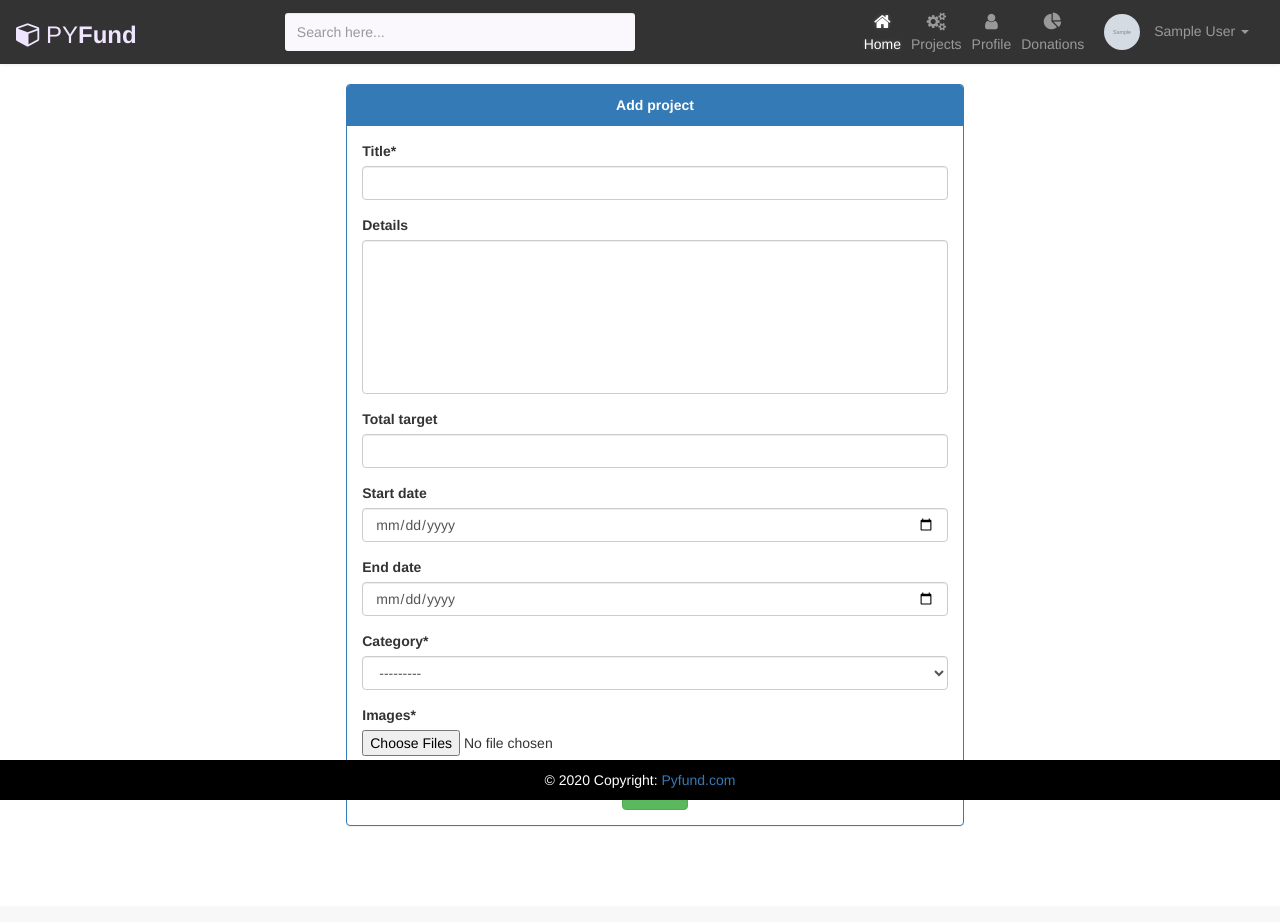
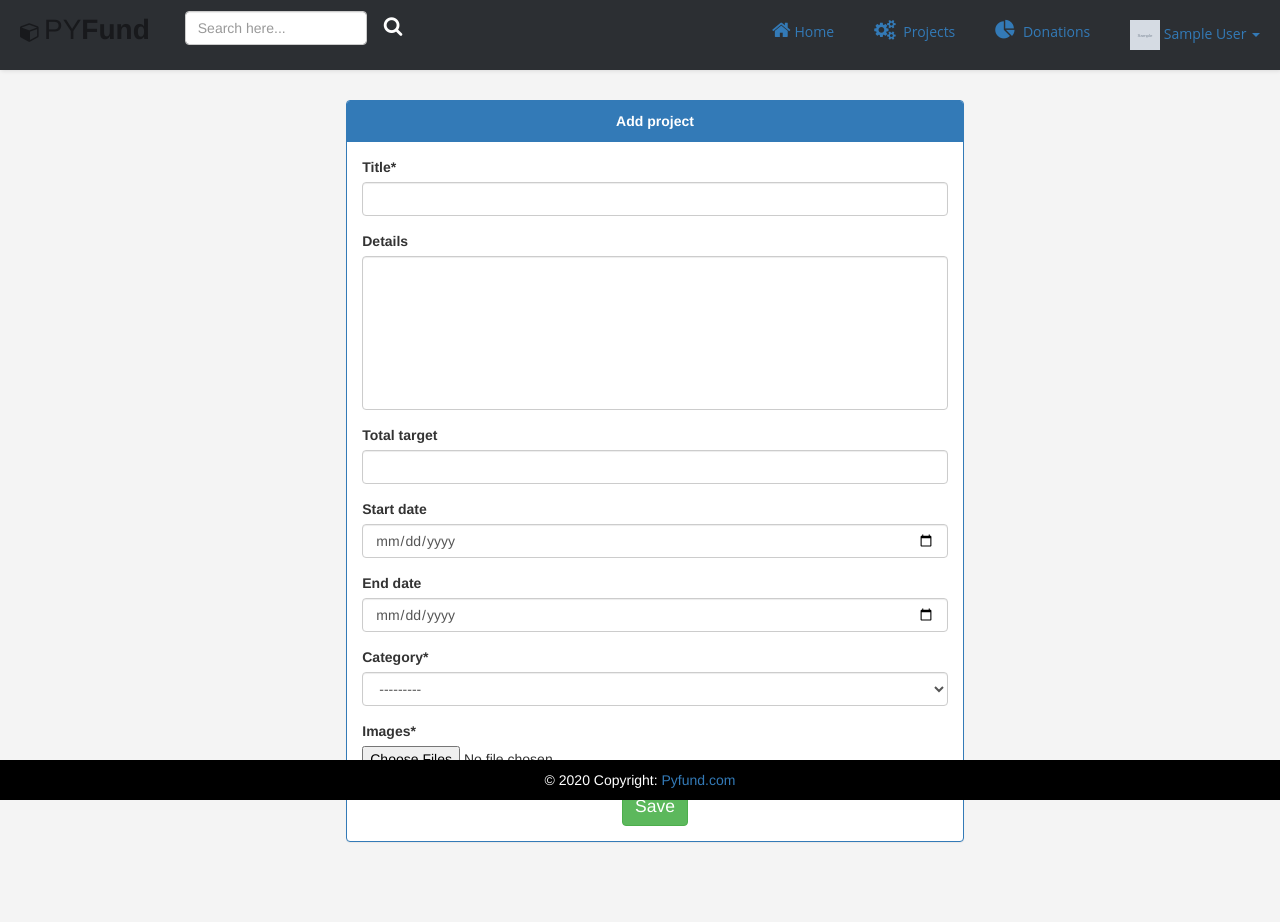
Before and after one commit to asaid-0/pyreads, a Django app: page /home/project/new in a window 1280 px wide. Before the commit the page ends 826 px from the top, so only its background shows below. Run offline with Django 3.2, Linux system fonts and the light colour scheme; a user stored in the database is signed in; tables that the repository leaves empty hold one stand-in row (values such as "Sample post"); grey boxes marked "Sample" are stand-in pictures; some libraries are stand-ins or nearby versions.

Commit message:
new navbar

```diff
--- /dev/null
+++ b/static/home/navbar.css
@@ -0,0 +1,258 @@
+body {
+    margin: 0;
+    font-family: Helvetica, sans-serif;
+    background-color: #f4f4f4;
+  }
+
+  /* a {
+    color: #000;
+  } */
+
+  /* header */
+
+  .header {
+    background-color: #2c2f33;
+    box-shadow: 1px 1px 4px 0 rgba(0,0,0,.1);
+    position: fixed;
+    width: 100%;
+    z-index: 3;
+    /* overflow: visible; */
+    /* height: 10px; */
+    /* margin-bottom: 100px; */
+  }
+
+  .header ul {
+    margin: 0;
+    padding: 0;
+    list-style: none;
+    overflow: hidden;
+    /* background-color: #fff; */
+  }
+
+  .header li a {
+    display: block;
+    padding: 20px 20px;
+    /* border-right: 1px solid black; */
+    text-decoration: none;
+    font-family: 'Open Sans', sans-serif;
+    /* text-transform: uppercase; */
+  }
+
+  .header li a:hover,
+  .header .menu-btn:hover {
+    background-color: #f4f4f4;
+  }
+
+
+  .header .logo {
+    display: block;
+    float: left;
+    font-size: 2em;
+    padding: 10px 20px;
+    text-decoration: none;
+  }
+
+  /* menu */
+
+  .header .menu {
+    clear: both;
+    max-height: 0;
+    transition: max-height .2s ease-out;
+  }
+
+  /* menu icon */
+
+  .header .menu-icon {
+    cursor: pointer;
+    display: inline-block;
+    float: right;
+    padding: 28px 20px;
+    position: relative;
+    user-select: none;
+  }
+
+  .header .menu-icon .navicon {
+    background: #333;
+    display: block;
+    height: 2px;
+    position: relative;
+    transition: background .2s ease-out;
+    width: 18px;
+  }
+
+  .header .menu-icon .navicon:before,
+  .header .menu-icon .navicon:after {
+    background: #333;
+    content: '';
+    display: block;
+    height: 100%;
+    position: absolute;
+    transition: all .2s ease-out;
+    width: 100%;
+  }
+
+  .header .menu-icon .navicon:before {
+    top: 5px;
+  }
+
+  .header .menu-icon .navicon:after {
+    top: -5px;
+  }
+
+  /* menu btn */
+
+  .header .menu-btn {
+    display: none;
+  }
+
+  .header .menu-btn:checked ~ .menu {
+    max-height: 240px;
+  }
+
+  .header .menu-btn:checked ~ .menu-icon .navicon {
+    background: transparent;
+  }
+
+  .header .menu-btn:checked ~ .menu-icon .navicon:before {
+    transform: rotate(-45deg);
+  }
+
+  .header .menu-btn:checked ~ .menu-icon .navicon:after {
+    transform: rotate(45deg);
+  }
+
+  .header .menu-btn:checked ~ .menu-icon:not(.steps) .navicon:before,
+  .header .menu-btn:checked ~ .menu-icon:not(.steps) .navicon:after {
+    top: 0;
+  }
+
+  /* 48em = 768px */
+
+  @media (min-width: 48em) {
+    .header li {
+      float: left;
+    }
+    .header li a {
+      /* padding: 20px 30px; */
+      padding: 20px 20px;
+    }
+    .header .menu {
+      clear: none;
+      float: right;
+      max-height: none;
+    }
+    .header .menu-icon {
+      display: none;
+    }
+  }
+
+
+
+
+
+/* custom styles */
+.prof-img{
+    display: inline;
+    width: 30px;
+    height: 30px;
+}
+.navbar-form button{
+    /* display: inline; */
+    background-color: inherit;
+}
+/* .navbar-form{
+    margin-left: 50px;
+    margin-top: 15px;
+} */
+.header i{
+    font-size: 20px;
+    margin-right: 4px;
+}
+.search-icon{
+    color: white;
+    font-size: 40px;
+}
+/* end */
+
+
+
+/* drop down  */
+
+.dropdown {
+    display: inline-block;
+    position: relative;
+  }
+
+  .dd-button {
+    display: inline-block;
+    border: 1px solid gray;
+    border-radius: 4px;
+    padding: 10px 30px 10px 20px;
+    background-color: #ffffff;
+    cursor: pointer;
+    white-space: nowrap;
+  }
+
+  .dd-button:after {
+    content: '';
+    position: absolute;
+    top: 50%;
+    right: 15px;
+    transform: translateY(-50%);
+    width: 0;
+    height: 0;
+    border-left: 5px solid transparent;
+    border-right: 5px solid transparent;
+    border-top: 5px solid black;
+  }
+
+  .dd-button:hover {
+    background-color: #eeeeee;
+  }
+
+
+  .dd-input {
+    display: none;
+  }
+
+  .dd-menu {
+    position: absolute;
+    top: 100%;
+    border: 1px solid #ccc;
+    border-radius: 4px;
+    padding: 0;
+    margin: 2px 0 0 0;
+    box-shadow: 0 0 6px 0 rgba(0,0,0,0.1);
+    background-color: #ffffff;
+    list-style-type: none;
+    z-index: 1000;
+  }
+
+  .dd-input + .dd-menu {
+    display: none;
+  }
+
+  .dd-input:checked + .dd-menu {
+    display: block;
+  }
+
+  .dd-menu li {
+    padding: 10px 20px;
+    cursor: pointer;
+    white-space: nowrap;
+  }
+
+  .dd-menu li:hover {
+    background-color: #f6f6f6;
+  }
+
+  .dd-menu li a {
+    display: block;
+    margin: -10px -20px;
+    padding: 10px 20px;
+  }
+
+  .dd-menu li.divider{
+    padding: 0;
+    border-bottom: 1px solid #cccccc;
+  }
--- a/templates/base.html
+++ b/templates/base.html
@@ -22,43 +22,31 @@
   <link rel="stylesheet" href="{% static "projects/styles.css" %}">
   <link rel="stylesheet" href="{% static "home/card.css" %}">
   <link rel="stylesheet" href="{% static "home/styles.css" %}">
+  <link rel="stylesheet" href="{% static "home/navbar.css" %}">
+
   <title>{% block title %} library {% endblock %}</title>
   {% block style %}{% endblock %}
   {% block profile_style %}{% endblock %}
 </head>
 
 <body>
-  <nav class="navbar navbar-inverse navbar-expand-xl navbar-dark">
-    <div class="navbar-header d-flex col">
-      <a class="navbar-brand" href="{% url 'home' %}"><i class="fa fa-cube"></i>PY<b>Fund</b></a>
-      <button type="button" data-target="#navbarCollapse" data-toggle="collapse"
-        class="navbar-toggle navbar-toggler ml-auto">
-        <span class="navbar-toggler-icon"></span>
-        <span class="icon-bar"></span>
-        <span class="icon-bar"></span>
-        <span class="icon-bar"></span>
-      </button>
-    </div>
-    {% if user.is_authenticated %}
-    <!-- Collection of nav links, forms, and other content for toggling -->
-    <div id="navbarCollapse" class="collapse navbar-collapse justify-content-start">
+
+
+
+  <header class="header">
+    <a href="{% url 'home' %}" class="logo"><i class="fa fa-cube"></i>PY<b>Fund</b></a>
     <form id="searchForm" class="navbar-form form-inline" action="{% url 'search' %}" method="GET">
-        <div class="input-group search-box">
       <input type="text" id="search" name="q" class="form-control" placeholder="Search here...">
-          <button class="input-group-addon" id="searchBox" type="submit"><i class="material-icons">&#xE8B6;</i></button>
-        </div>
+      <button class="btn" id="searchBox" type="submit"><i class="fa fa-search search-icon"></i></button>
     </form>
-      <ul class="nav navbar-nav navbar-right ml-auto">
-        <li class="nav-item active"><a href="{% url 'home' %}" class="nav-link"><i
-              class="fa fa-home"></i><span>Home</span></a></li>
-        <li class="nav-item"><a href="{% url 'user_projects'  %}" class="nav-link"><i
-              class="fa fa-gears"></i><span>Projects</span></a></li>
-        <li class="nav-item"><a href="{% url 'profile' %}" class="nav-link"><i
-              class="fa fa-user"></i><span>Profile</span></a></li>
-        <li class="nav-item"><a href="{% url 'user_donations' %}" class="nav-link"><i
-              class="fa fa-pie-chart"></i><span>Donations</span></a></li>
-        <li class="nav-item dropdown">
-          <a href="#" data-toggle="dropdown" class="nav-link  user-action"><img
+    <input class="menu-btn" type="checkbox" id="menu-btn" />
+    <label class="menu-icon" for="menu-btn"><span class="navicon"></span></label>
+    <ul class="menu">
+      <li><a href="{% url 'home' %}"><i class="fa fa-home"> </i>Home</a></li>
+      <li><a href="{% url 'user_projects'  %}"><i class="fa fa-gears"></i> Projects</a></li>
+      <li><a href="{% url 'user_donations' %}"><i class="fa fa-pie-chart"></i> Donations</a></li>
+      <li>
+        <a href="#" data-toggle="dropdown" class="nav-link user-action prof-text"><img class="prof-img"
             src="../..{{ user.profile_picture.url }}" class="avatar" alt="Avatar"> {{user.first_name}}
           {{ user.last_name }} <b class="caret"></b></a>
         <ul class="dropdown-menu">
@@ -69,20 +57,17 @@
         </ul>
       </li>
     </ul>
+  </header>
+
+
+
+
+
+
+<div class="container-fluid">
+  <div class="container" style="padding-top: 10rem;">
+    {% block content %}{% endblock %}
   </div>
-    {% else %}
-    <a class="btn btn-outline-primary" href="{% url 'login' %}" role="button">
-      Login
-    </a>
-    <div style="padding-left: 10px;">
-      <a class="btn btn-outline-success" href="{% url 'register' %}" role="button">
-        Sign Up
-      </a>
-      {% endif %}
-  </nav>
-
-  <div class="container">
-    {% block content %}{% endblock %}
 </div>
 
   <div class="container my-5">
@@ -104,11 +89,14 @@
     crossorigin="anonymous"></script>
   <script src="https://cdnjs.cloudflare.com/ajax/libs/jquery/3.3.1/jquery.min.js"></script>
 
+
+
+
   <script>
     //script for searching
-    $("#searchForm").on('submit', function(e){
+    $("#searchForm").on('submit', function (e) {
       let search = $('#search').val();
-        if(!search){
+      if (!search) {
         e.preventDefault()
       }
     })
```
Lines whose indentation alone changed are shown as unchanged.
